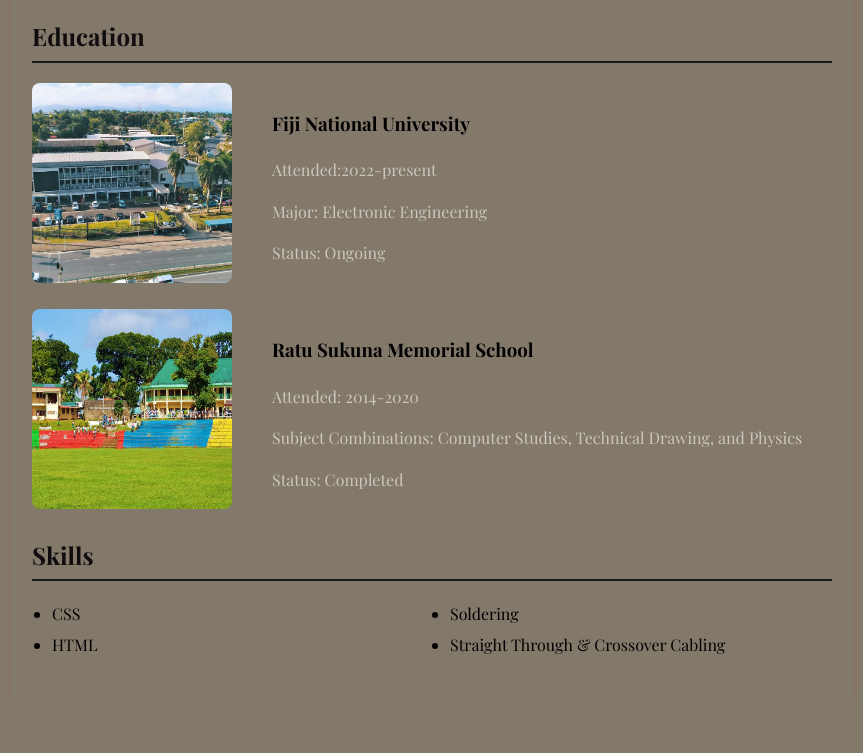
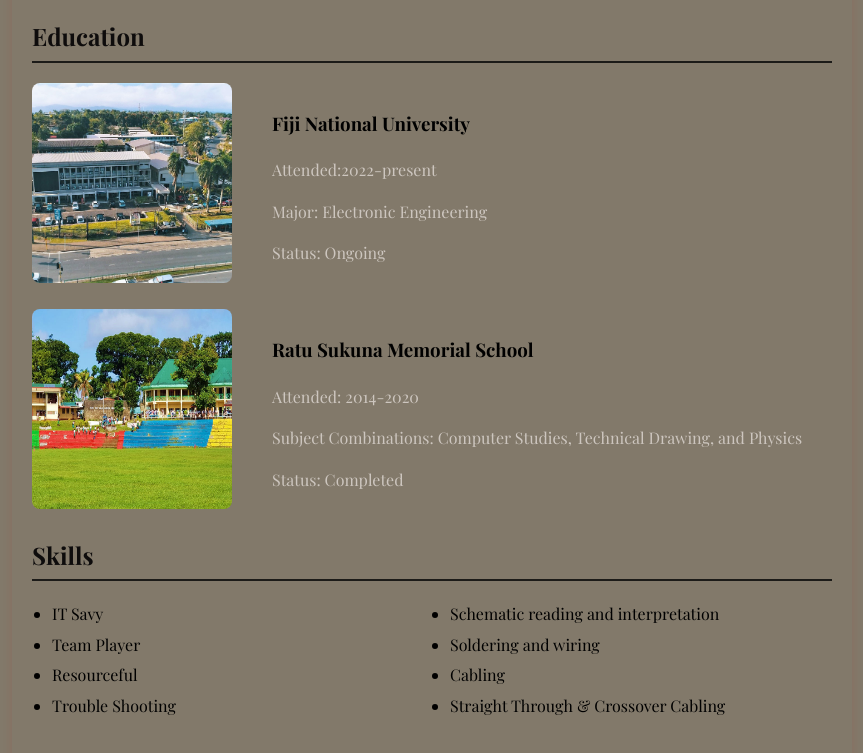
Before and after one commit to VitiaNiu/Noqu-CV-, a plain HTML site: page index.html in a window 1280 px wide. Shown: the part 543-1296 px from the top of the page, without its empty margins (208-1071 px from the left). Before the commit the page ends 1245 px from the top, so only its background shows below. Drawn offline with nearby package versions, Linux system fonts and the light colour scheme.

Commit message:
Update index.html

```diff
--- a/index.html
+++ b/index.html
@@ -86,9 +86,13 @@
         <section>
             <h2>Skills</h2>
             <ul class="skills">
-                <li>CSS</li>
-                <li>HTML</li>
-                <li>Soldering</li>
+                <li>IT Savy</li>
+                <li>Team Player</li>
+                <li>Resourceful</li>
+                <li>Trouble Shooting</li>
+                <li>Schematic reading and interpretation</li>
+                <li>Soldering and wiring</li>
+                <li>Cabling</li>
                 <li>Straight Through & Crossover Cabling</li>
             </ul>
         </section>
```
